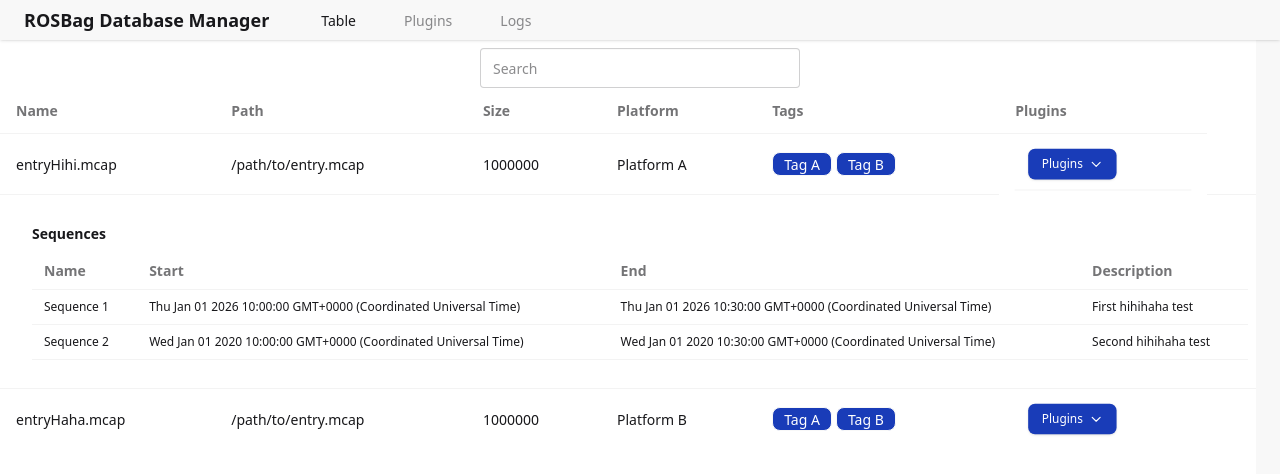
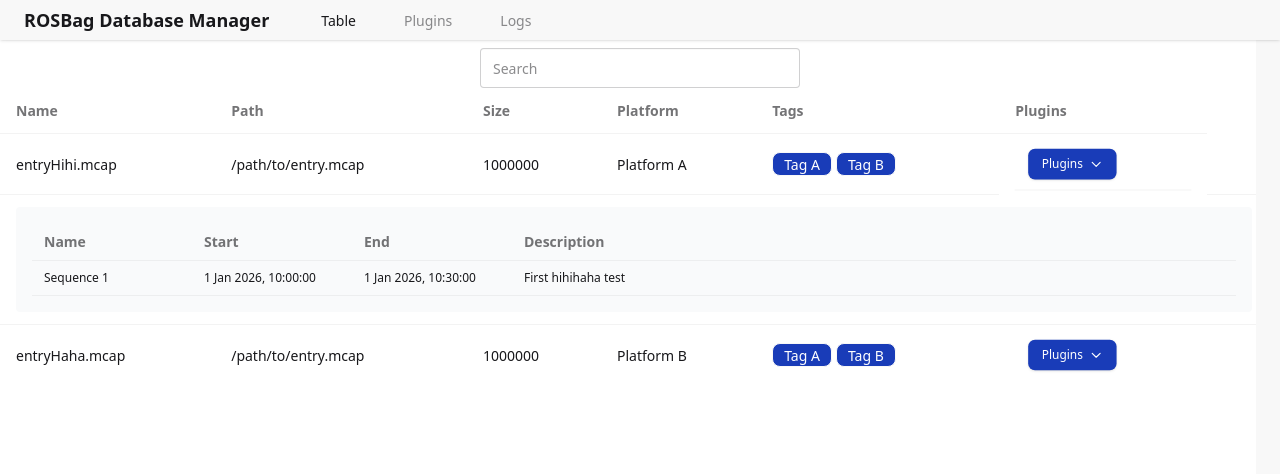
Before and after one commit to oddrm/pse25, a Nuxt app in the folder frontend/: page / in a window 1280 px wide. Both pictures are taken after a click on the button 1230 px from the left and 164 px from the top of the page. Shown: the top 474 px of the page. Built offline with nearby package versions, Linux system fonts and the light colour scheme; some icons are missing.

Commit message:
sequencen table

```diff
--- a/frontend/app/components/Entry.vue
+++ b/frontend/app/components/Entry.vue
@@ -49,7 +49,7 @@
     <!--Opened-->
     <tr v-if="open">
       <td :colspan="7">
-        <Sequence />
+        <Sequence :entryID="entryID" />
       </td>
     </tr>
 </template>
--- a/frontend/app/components/sequence.vue
+++ b/frontend/app/components/sequence.vue
@@ -1,13 +1,12 @@
 <template>
-  <div class="p-4 rounded bg-base-100">
-    <h4 class="font-semibold mb-2">Sequences</h4>
+  <div class="p-4 rounded bg-gray-50 mr-3">
 
     <table class="table table-sm">
       <thead>
         <tr>
-          <th>Name</th>
-          <th>Start</th>
-          <th>End</th>
+          <th class="w-40">Name</th>
+          <th class="w-40">Start</th>
+          <th class="w-40">End</th>
           <th>Description</th>
         </tr>
       </thead>
@@ -15,8 +14,8 @@
       <tbody>
         <tr v-for="seq in sequences" :key="seq.name">
           <td>{{ seq.name }}</td>
-          <td>{{ seq.startTime }}</td>
-          <td>{{ seq.endTime }}</td>
+          <td>{{ formatDate(seq.startTime) }}</td>
+          <td>{{ formatDate(seq.endTime) }}</td>
           <td>{{ seq.description }}</td>
         </tr>
       </tbody>
@@ -27,18 +26,40 @@
 <script setup lang="ts">
 import type { Sequence } from "~/utils/sequence";
 
-const sequences: Sequence[] = [
+  const props = defineProps<{
+    entryID: number
+  }>()
+
+
+const allSequences = ref<Sequence[]>([
   {
     name: "Sequence 1",
     startTime: new Date("2026-01-01 10:00"),
     endTime: new Date("2026-01-01 10:30"),
-    description: "First hihihaha test"
+    description: "First hihihaha test",
+    entryID: 1
   },
   {
-    name: "Sequence 2",
+    name: "Sequence 1",
     startTime: new Date("2020-01-01 10:00"),
     endTime: new Date("2020-01-01 10:30"),
-    description: "Second hihihaha test"
+    description: "Second hihihaha test",
+    entryID: 2
   }
-];
+])
+
+const sequences = computed(() =>
+  allSequences.value.filter(seq => seq.entryID === props.entryID)
+)
+watchEffect(() => {
+  console.log('ENTRY ID:', props.entryID)
+})
+
+const formatDate = (date: Date) => {
+  return new Date(date).toLocaleString("en-GB", {
+    dateStyle: "medium",
+    timeStyle: "medium"
+  })
+}
+
 </script>
--- a/frontend/app/utils/sequence.ts
+++ b/frontend/app/utils/sequence.ts
@@ -2,7 +2,8 @@ export interface Sequence {
     name: string
     startTime: Date,
     endTime: Date,
-    description: string
+    description: string,
+    entryID: number
 }
 
 export type sequenceID = number;
```
